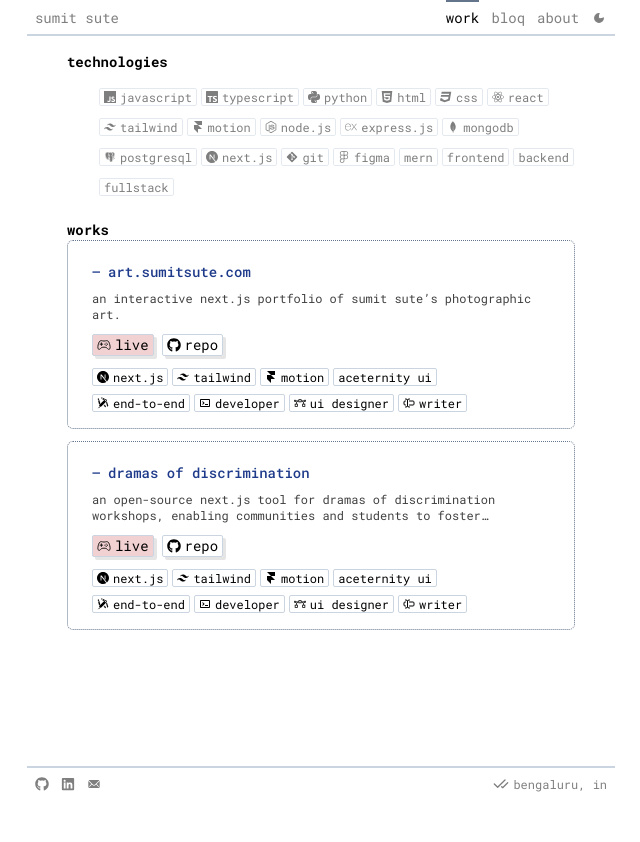
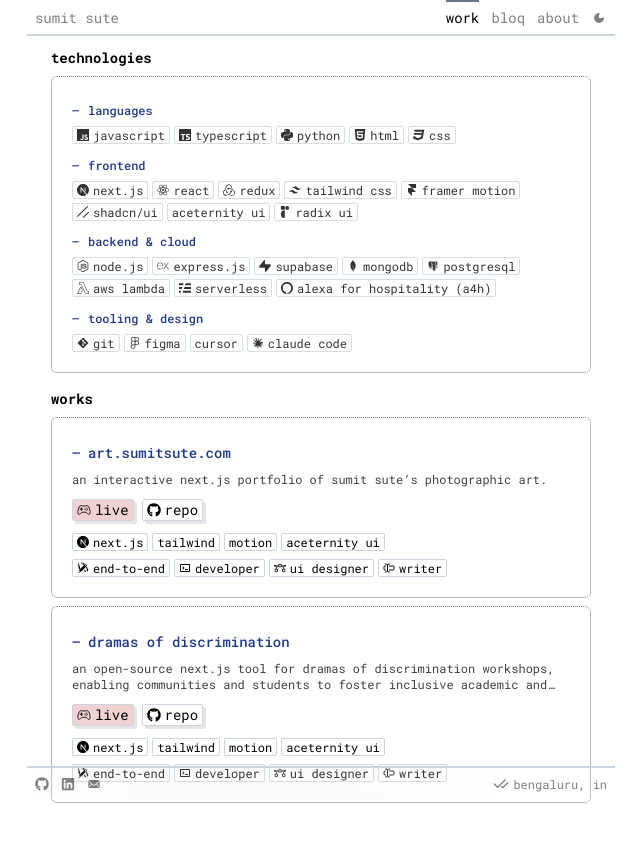
Before and after one commit to sutesumit/sutesitev2, a Next.js app: page /work in a window 1280 px wide. Shown: the top 842 px of the page, without its empty margins (319-959 px from the left). Before the commit the page ends 800 px from the top, so only its background shows below. Built offline with nearby package versions, Linux system fonts and the light colour scheme; no server answers.

Commit message:
refactor: introduce TechStackCard and update technologies

```diff
--- /dev/null
+++ b/src/app/work/components/TechStackCard.tsx
@@ -0,0 +1,53 @@
+"use client";
+
+import { ReactNode } from "react";
+import { motion as m } from "framer-motion";
+import { CardBackground } from "@/components/shared/CardBackground";
+
+interface Skill {
+  name: string;
+  icon: ReactNode;
+}
+
+interface TechStackCardProps {
+  skillList: Record<string, Skill[]>;
+}
+
+export const TechStackCard = ({ skillList }: TechStackCardProps) => {
+  return (
+    <m.div
+      role="region"
+      aria-label="Technologies"
+      className="relative isolate p-5 overflow-hidden blue-border project-list flex flex-col"
+      initial="rest"
+      whileHover="hover"
+      animate="rest"
+    >
+      <CardBackground />
+
+      <div className="flex h-full flex-col gap-2">
+        {Object.entries(skillList).map(([category, skills], idx) => (
+          <div key={idx} className="flex flex-col gap-2">
+            {/* Category Title — uses project-item for the dash→pipe pseudo-element */}
+            <div className="project-item text-xs text-blue-900 dark:text-blue-400 font-medium">
+              {category}
+            </div>
+
+            {/* Skills as tags */}
+            <div className="flex flex-wrap gap-1">
+              {skills.map((skill, i) => (
+                <span
+                  className="tab text-xs flex items-center gap-1 m-0 opacity-80 hover:opacity-100"
+                  key={i}
+                >
+                  {skill.icon}
+                  {skill.name}
+                </span>
+              ))}
+            </div>
+          </div>
+        ))}
+      </div>
+    </m.div>
+  );
+};
--- a/src/app/work/components/WorkProjectCard.tsx
+++ b/src/app/work/components/WorkProjectCard.tsx
@@ -19,7 +19,7 @@
     <m.div
       role="article"
       aria-label={project.title}
-      className="relative isolate p-4 overflow-hidden blue-border project-list flex flex-col cursor-pointer"
+      className="relative isolate p-5 overflow-hidden blue-border project-list flex flex-col cursor-pointer"
       onClick={() => router.push(`/work/${project.slug}`)}
       initial="rest"
       whileHover="hover"
@@ -27,7 +27,7 @@
     >
       <CardBackground />
 
-      <div className="flex h-full flex-col px-2 justify-between gap-2">
+      <div className="flex h-full flex-col justify-between gap-2">
         {/* Title — uses project-item for the dash→pipe pseudo-element */}
         <div className="project-item text-blue-900 dark:text-blue-400 font-medium">
           {project.title}
--- a/src/app/work/page.tsx
+++ b/src/app/work/page.tsx
@@ -1,47 +1,31 @@
 import { projects } from '../../data/projectlist';
 import { skillList } from '@/data/skilllist';
 import { WorkProjectCard } from './components/WorkProjectCard';
+import { TechStackCard } from './components/TechStackCard';
 
 export default function Home() {
 
   return (
-    <article className="p-10 container h-auto items-center font-roboto-mono lowercase">
-      {/* Skill List Section of the work page */}
-        <div className='skill-list'>
-          <div className='page-title py-3'>
-            <p className="font-bold">Technologies</p>
-          </div>
-          <div className="pl-8 flex flex-wrap items-center text-xs gap-1">
-            {skillList.languages.map((skill, index) => (
-              <span className='tab flex items-center gap-1 opacity-50 hover:opacity-100' key={index}>{skill.icon}{skill.name}</span>
-            ))}
-            {skillList.frontend.map((framework, index) => (
-              <span className='tab flex items-center gap-1 opacity-50 hover:opacity-100' key={index}>{framework.icon}{framework.name}</span>
-            ))}
-            {skillList.backend.map((framework, index) => (
-              <span className='tab flex items-center gap-1 opacity-50 hover:opacity-100' key={index}>{framework.icon}{framework.name}</span>
-            ))}
-            {skillList.databases.map((database, index) => (
-              <span className='tab flex items-center gap-1 opacity-50 hover:opacity-100' key={index}>{database.icon}{database.name}</span>
-            ))}
-            {skillList.tools.map((tool, index) => (
-              <span className='tab flex items-center gap-1 opacity-50 hover:opacity-100' key={index}>{tool.icon}{tool.name}</span>
-            ))}
-            {skillList.stacks.map((stack, index) => (
-              <span className='tab flex items-center gap-1 opacity-50 hover:opacity-100' key={index}>{stack.icon}{stack.name}</span>
-            ))}
-          </div>
+    <article className="px-6 py-12 container h-auto font-roboto-mono lowercase flex flex-col gap-4">
+      {/* Skill List Section */}
+      <section className='skill-list'>
+        <div className='page-title mb-2'>
+          <p className="font-bold">Technologies</p>
         </div>
-        <br/>
-        {/* Project Section of the work page */}
-        <div className='page-title'>
+        <TechStackCard skillList={skillList as any} />
+      </section>
+
+      {/* Project Section */}
+      <section className='works'>
+        <div className='page-title mb-2'>
           <p className="font-bold">Works</p>
         </div>
-        <div className="projects flex flex-col gap-3">
+        <div className="projects flex flex-col gap-2">
           {projects.map((project, index) => (
             <WorkProjectCard key={index} project={project} index={index} />
           ))}
         </div>
+      </section>
     </article>
   );
 }
--- a/src/data/skilllist.tsx
+++ b/src/data/skilllist.tsx
@@ -1,38 +1,56 @@
 import { FaCss3 } from 'react-icons/fa';
-import { SiFigma, SiJavascript, SiHtml5, SiTypescript, SiPython, SiReact, SiNextdotjs, SiNodedotjs, SiExpress, SiTailwindcss, SiFramer, SiMongodb } from 'react-icons/si';
+import {
+    SiFigma, SiJavascript, SiHtml5, SiTypescript, SiPython, SiReact,
+    SiNextdotjs, SiNodedotjs, SiExpress, SiTailwindcss, SiFramer,
+    SiMongodb, SiRedux, SiShadcnui, SiRadixui,
+    SiSupabase, SiAwslambda, SiServerless, SiAmazonalexa,
+} from 'react-icons/si';
+import { RiClaudeLine } from 'react-icons/ri';
 import { BiLogoPostgresql } from 'react-icons/bi';
 import { FaGitAlt } from 'react-icons/fa6';
 
 export const skillList = {
-    languages: [
+    "languages": [
         { name: 'JavaScript', icon: <SiJavascript /> },
         { name: 'TypeScript', icon: <SiTypescript /> },
         { name: 'Python', icon: <SiPython /> },
         { name: 'HTML', icon: <SiHtml5 /> },
         { name: 'CSS', icon: <FaCss3 /> },
     ],
-    frontend: [
+    "frontend": [
+        { name: 'Next.js', icon: <SiNextdotjs /> },
         { name: 'React', icon: <SiReact /> },
-        { name: 'Tailwind', icon: <SiTailwindcss /> },
-        { name: 'Motion', icon: <SiFramer /> },
+        { name: 'Redux', icon: <SiRedux /> },
+        { name: 'Tailwind CSS', icon: <SiTailwindcss /> },
+        { name: 'Framer Motion', icon: <SiFramer /> },
+        { name: 'shadcn/ui', icon: <SiShadcnui /> },
+        { name: 'Aceternity UI', icon: null },
+        { name: 'Radix UI', icon: <SiRadixui /> },
+        // { name: 'Lucide Icons', icon: <SiLucide /> },
+        // { name: 'Tabler Icons', icon: null },
+        // { name: 'React Icons', icon: <SiReact /> },
+        // { name: 'Lottie React', icon: null },
+        // { name: 'Rough Notation', icon: null },
+        // { name: 'React PageFlip', icon: null },
+        // { name: 'Fuse.js', icon: null },
+        // { name: 'MDX', icon: <SiMdx /> },
+        // { name: 'html2canvas', icon: null },
     ],
-    backend: [
+    "backend & cloud": [
         { name: 'Node.js', icon: <SiNodedotjs /> },
         { name: 'Express.js', icon: <SiExpress /> },
-    ],
-    databases: [
+        { name: 'Supabase', icon: <SiSupabase /> },
         { name: 'MongoDB', icon: <SiMongodb /> },
         { name: 'PostgreSQL', icon: <BiLogoPostgresql /> },
+        { name: 'AWS Lambda', icon: <SiAwslambda /> },
+        { name: 'Serverless', icon: <SiServerless /> },
+        { name: 'Alexa for Hospitality (A4H)', icon: <SiAmazonalexa /> },
     ],
-    tools: [
-        { name: 'Next.js', icon: <SiNextdotjs /> },
+    "tooling & design": [
         { name: 'Git', icon: <FaGitAlt /> },
         { name: 'Figma', icon: <SiFigma /> },
-    ],
-    stacks: [
-        { name: 'MERN', icon: null },
-        { name: 'Frontend', icon: null },
-        { name: 'Backend', icon: null },
-        { name: 'Fullstack', icon: null },
+        // { name: 'ESLint', icon: <SiEslint /> },
+        { name: 'Cursor', icon: null },
+        { name: 'Claude Code', icon: <RiClaudeLine /> },
     ],
 };
```
